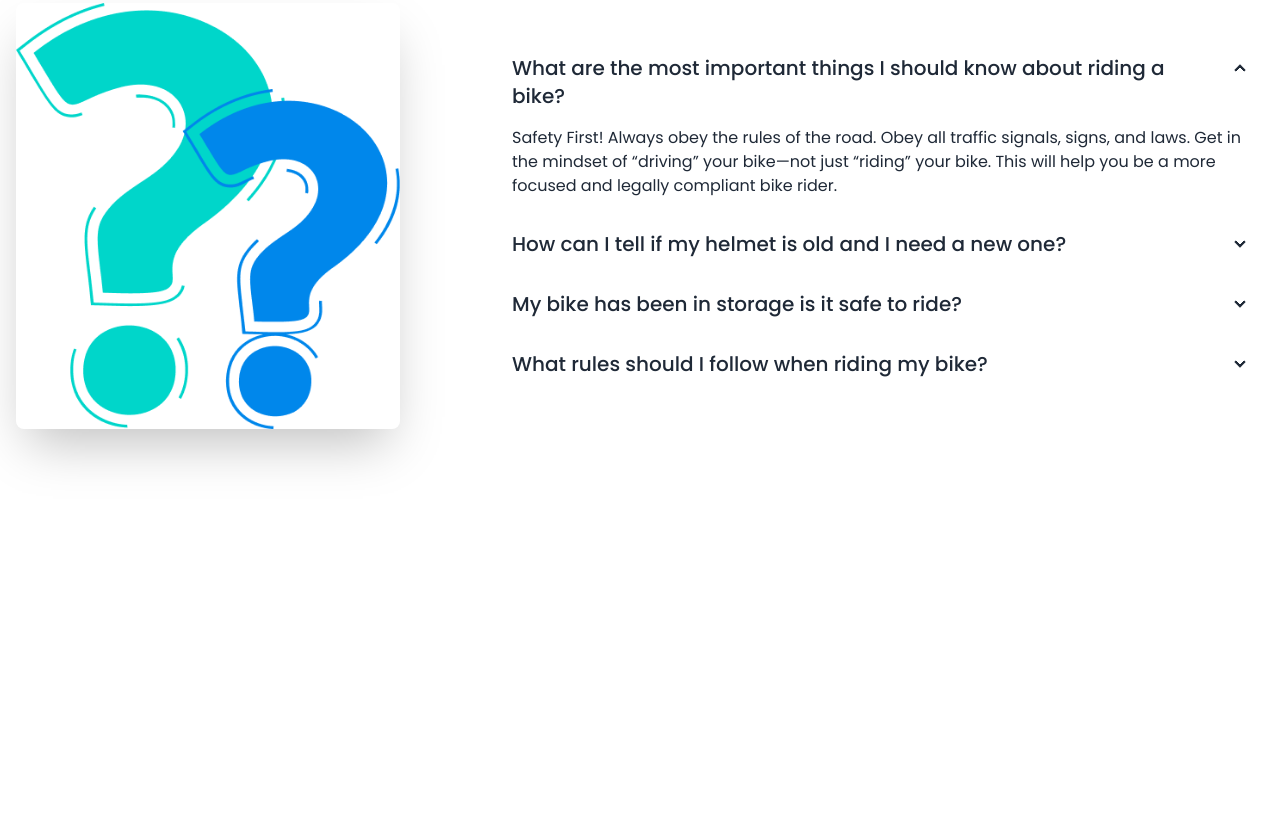
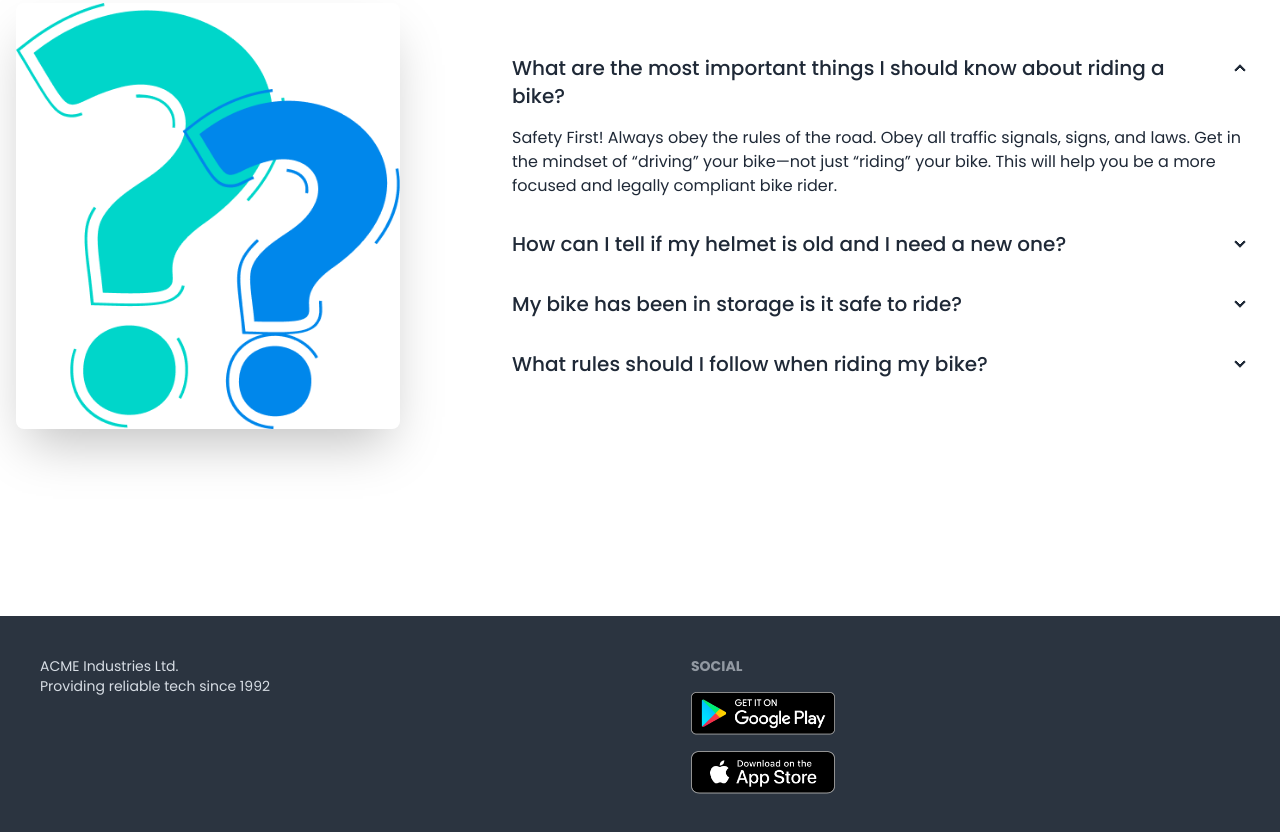
Before and after one commit to Arafat0122/biker-zone, a plain HTML site: page index.html in a window 1280 px wide. Shown: the part 2392-3224 px from the top of the page. Before the commit the page ends 3008 px from the top, so only its background shows below. Drawn offline with nearby package versions, Linux system fonts and the light colour scheme.

Commit message:
all added

```diff
--- a/index.html
+++ b/index.html
@@ -358,8 +358,17 @@
         </div>
 
     </main>
-    <footer>
-
+    <footer class="footer p-10 bg-neutral text-neutral-content">
+        <aside>
+            <p>ACME Industries Ltd.<br />Providing reliable tech since 1992</p>
+        </aside>
+        <nav>
+            <header class="footer-title">Social</header>
+            <div class="grid grid-cols-1 gap-4">
+                <a href=""><img src="images/others/android.png" alt="" class="w-36"></a>
+                <a href=""><img src="images/others/ios.png" class="w-36" alt=""></a>
+            </div>
+        </nav>
     </footer>
 
 </body>
```
